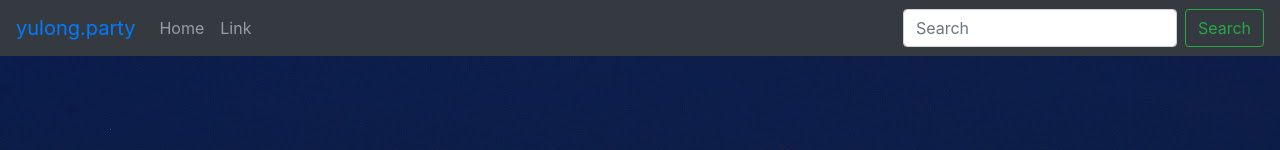
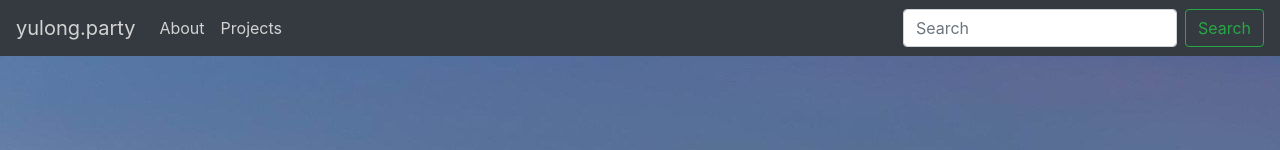
Before and after one commit to natetan/about, a React (Create React App) app: page / in a window 1280 px wide. Shown: the top 150 px of the page. Built offline with nearby package versions, Linux system fonts and the light colour scheme.

Commit message:
Add routing to nav links

```diff
--- a/src/App.js
+++ b/src/App.js
@@ -11,6 +11,8 @@ function App() {
       <MainNav />
       <Switch>
         <Route exact path={"/"} component={HomePage} />
+        {/* <Route path={"/about"} component={notImplemented} />
+        <Route path={"/projects"} component={notImplemented} /> */}
         <Redirect to={"/"} />
       </Switch>
 
--- a/src/components/HomePage/HomePage.scss
+++ b/src/components/HomePage/HomePage.scss
@@ -1,5 +1,6 @@
 .home-page {
-  background: url('../../images/seattle-night.jpg');
+  background: url('../../images/seattle.jpg');
+  background-repeat: no-repeat;
   height: 100vh;
 
   .home-page-container {
--- a/src/components/MainNav/MainNav.js
+++ b/src/components/MainNav/MainNav.js
@@ -6,20 +6,30 @@ import Form from 'react-bootstrap/Form';
 import FormControl from 'react-bootstrap/FormControl';
 import Button from 'react-bootstrap/Button';
 import NavLink from 'react-bootstrap/NavLink';
-import {Link} from 'react-router-dom';
+import { Link } from 'react-router-dom';
+import './MainNav.scss';
 
 export default class MainNav extends Component {
   render() {
     return (
+      <div className='main-nav'>
         <Navbar bg="dark" variant='dark' expand="lg">
-        <Navbar.Brand href="#home">
-          <Link to='/'>yulong.party</Link>
+          <Navbar.Brand>
+            <Link to='/' className='nav-links'>yulong.party</Link>
           </Navbar.Brand>
           <Navbar.Toggle aria-controls="basic-navbar-nav" />
           <Navbar.Collapse id="basic-navbar-nav">
             <Nav className="mr-auto">
-            <Nav.Link href="#home">Home</Nav.Link>
-            <Nav.Link href="#link">Link</Nav.Link>
+              <Nav.Link>
+                <Link to='/about' className='nav-links'>
+                  About
+                </Link>
+              </Nav.Link>
+              <Nav.Link>
+                <Link to='/projects' className='nav-links'>
+                  Projects
+                </Link>
+              </Nav.Link>
             </Nav>
             <Form inline>
               <FormControl type="text" placeholder="Search" className="mr-sm-2" />
@@ -27,6 +37,7 @@ export default class MainNav extends Component {
             </Form>
           </Navbar.Collapse>
         </Navbar>
+      </div>
     )
   }
 }
--- /dev/null
+++ b/src/components/MainNav/MainNav.scss
@@ -0,0 +1,11 @@
+.main-nav {
+
+  .nav-links {
+    color: lightgray;
+
+    &:hover {
+      text-decoration: none;
+      color: white;
+    }
+  }
+}
```
Also changed, not shown: src/images/seattle-moon.jpg (added), 1 other file (tests, documents, lock files or other folders). Lines whose indentation alone changed are shown as unchanged.
